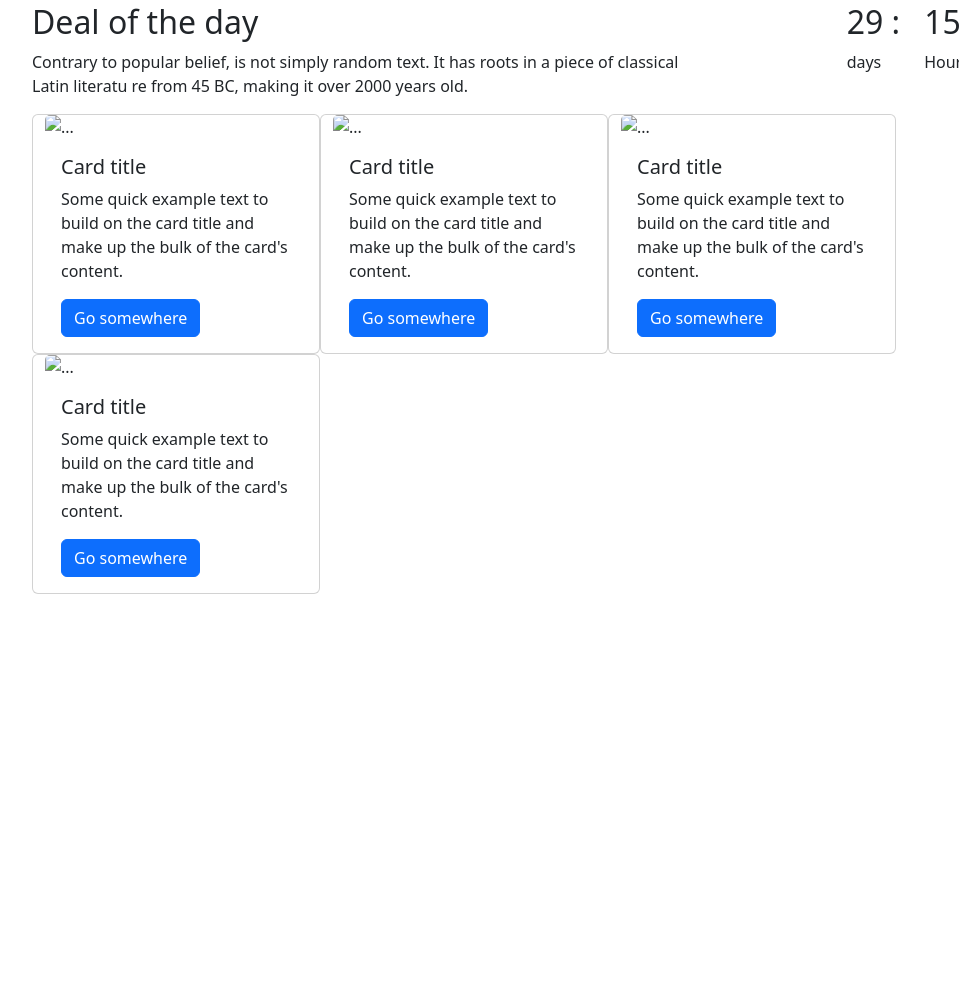
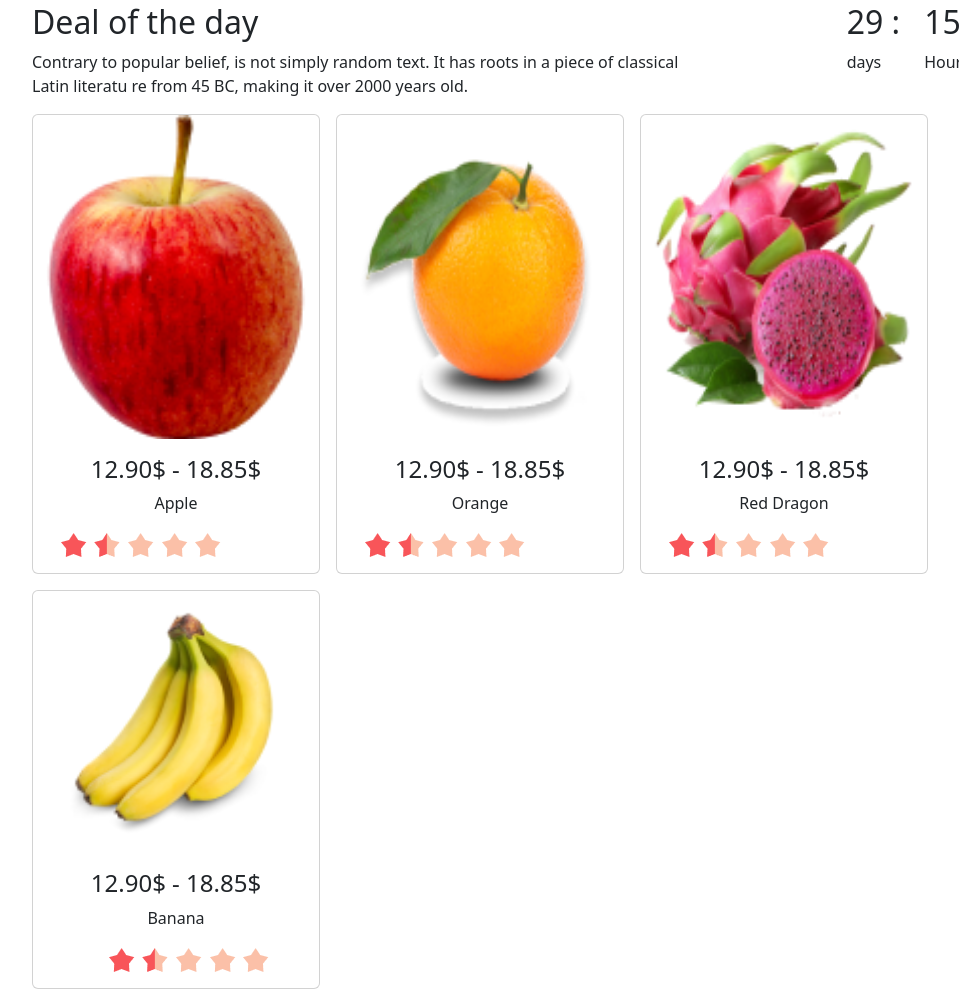
Before and after one commit to Hasin05/B8A3-fruit-brust, a plain HTML site: page index.html in a window 1280 px wide. Shown: the part 754-1743 px from the top of the page, without its empty margins (50-1009 px from the left). Before the commit the page ends 1348 px from the top, so only its background shows below. Drawn offline with nearby package versions, Linux system fonts and the light colour scheme.

Commit message:
3rd commit

```diff
--- a/index.html
+++ b/index.html
@@ -150,40 +150,59 @@
                 </div>
             </div>
             <div class="container">
-                <div class="row">
+                <div class="row gap-3">
                     <div class="card col-2" style="width: 18rem;">
-                        <img src="..." class="card-img-top" alt="...">
+                        <img src="images/fruit6.png" class="card-img-top w-100 h-75" alt="...">
                         <div class="card-body">
-                          <h5 class="card-title">Card title</h5>
-                          <p class="card-text">Some quick example text to build on the card title and make up the bulk of the card's content.</p>
-                          <a href="#" class="btn btn-primary">Go somewhere</a>
+                          <h4 class="card-title text-center">12.90$ - 18.85$</h4>
+                          <p class="text-center">Apple</p>
+                          <div>
+                            <img src="images/Group 24.png" alt="">
+                          </div>
+
+
+
                         </div>
                       </div>
 
                     <div class="card col-2" style="width: 18rem;">
-                        <img src="..." class="card-img-top" alt="...">
+                        <img src="images/fruit7.png" class="card-img-top w-100 h-75" alt="...">
                         <div class="card-body">
-                          <h5 class="card-title">Card title</h5>
-                          <p class="card-text">Some quick example text to build on the card title and make up the bulk of the card's content.</p>
-                          <a href="#" class="btn btn-primary">Go somewhere</a>
+                          <h4 class="card-title text-center">12.90$ - 18.85$</h4>
+                          <p class="text-center">Orange</p>
+                          <div>
+                            <img src="images/Group 24.png" alt="">
+                          </div>
+
+
+
                         </div>
                       </div>
 
                     <div class="card col-2" style="width: 18rem;">
-                        <img src="..." class="card-img-top" alt="...">
+                        <img src="images/fruit8.png" class="card-img-top w-100 h-75" alt="...">
                         <div class="card-body">
-                          <h5 class="card-title">Card title</h5>
-                          <p class="card-text">Some quick example text to build on the card title and make up the bulk of the card's content.</p>
-                          <a href="#" class="btn btn-primary">Go somewhere</a>
+                          <h4 class="card-title text-center">12.90$ - 18.85$</h4>
+                          <p class="text-center">Red Dragon</p>
+                          <div>
+                            <img src="images/Group 24.png" alt="">
+                          </div>
+
+
                         </div>
                       </div>
 
                     <div class="card col-2" style="width: 18rem;">
-                        <img src="..." class="card-img-top" alt="...">
+                        <img src="images/fruit9.png" class="card-img-top w-100 h-75" alt="...">
                         <div class="card-body">
-                          <h5 class="card-title">Card title</h5>
-                          <p class="card-text">Some quick example text to build on the card title and make up the bulk of the card's content.</p>
-                          <a href="#" class="btn btn-primary">Go somewhere</a>
+                          <h4 class="card-title text-center">12.90$ - 18.85$</h4>
+                          <p class="text-center">Banana</p>
+                          <div>
+                            <img class="px-5" src="images/Group 24.png" alt="">
+                          </div>
+
+
+
                         </div>
                       </div>
 
```
Also changed, not shown: images/Group 24.png (added).
